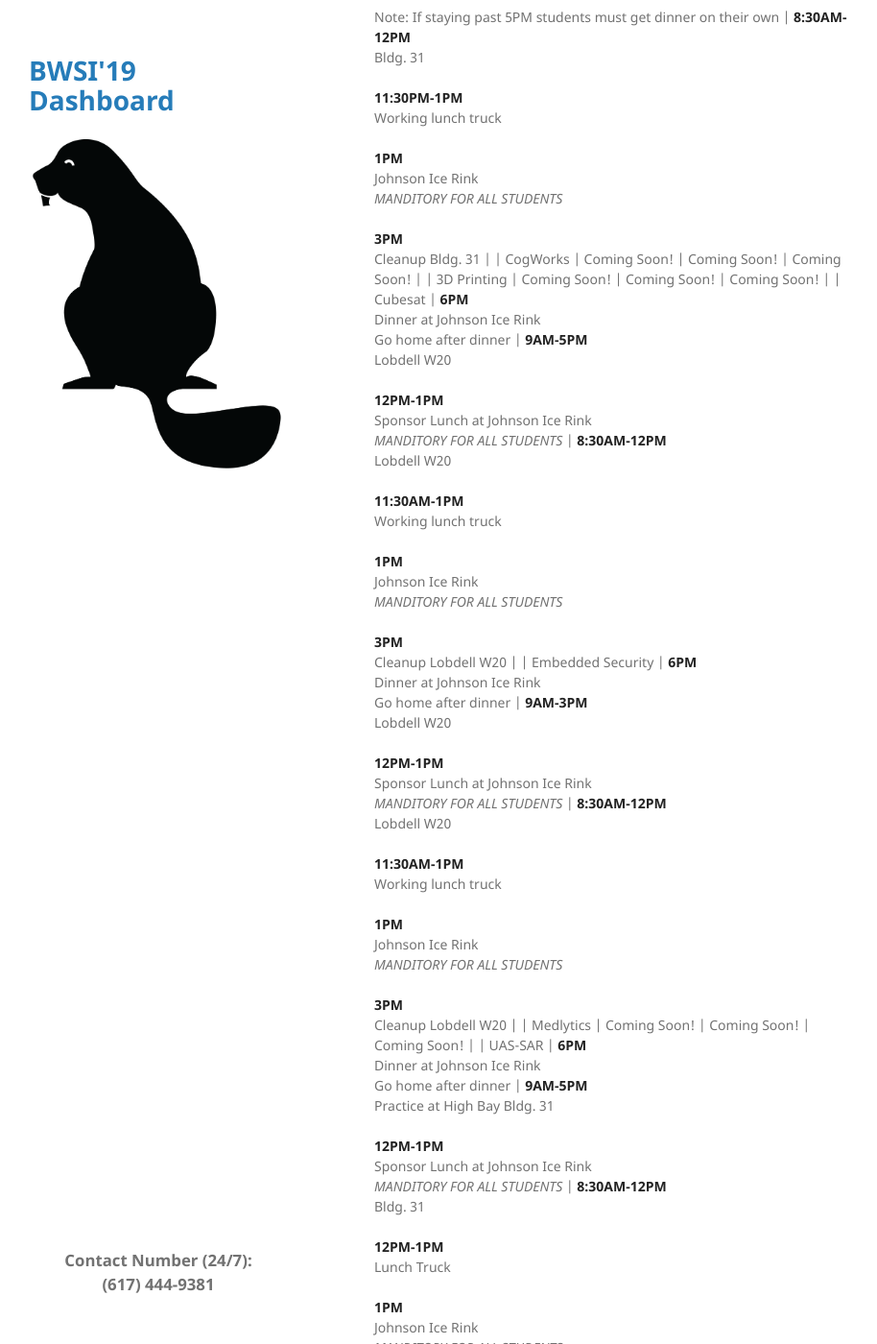
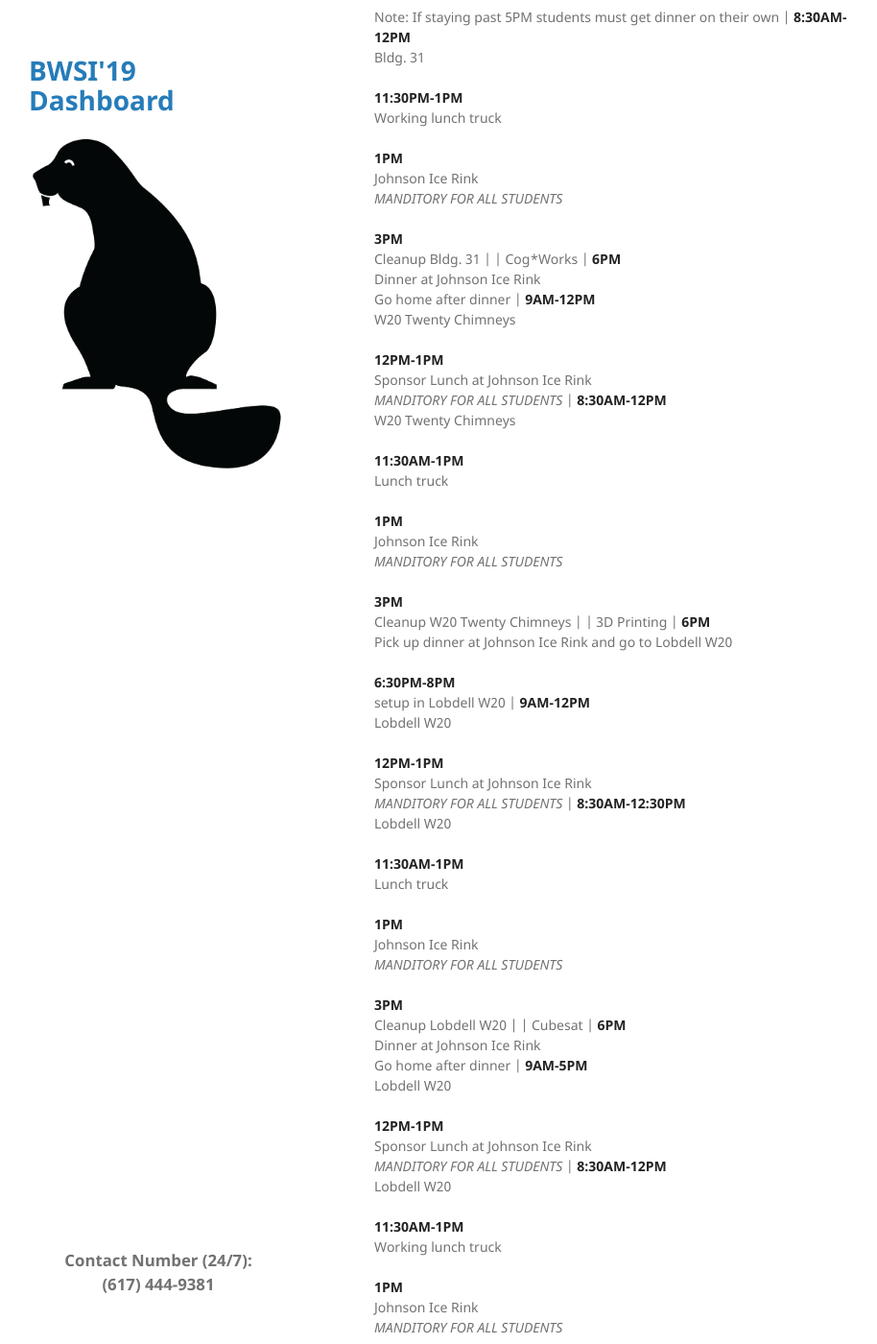
Before and after one commit to jggrimm/bwsi-dashboard, a Jekyll site: the page built from index.md, in a window 1280 px wide and 1400 px high, scrolled down 1149 px. Shown: the whole window at 96% size, without its empty margins (180-1094 px from the left). Built offline with Jekyll 4.4.1, drawn with Linux system fonts in a browser that asks for light colours; the repository's description, which GitHub fills in, is left out; some of the changed text lies outside the part shown.

Commit message:
Update index.md

```diff
--- a/index.md
+++ b/index.md
@@ -17,16 +17,15 @@ layout: default
 | ---------- | ------ | -------- | ------ |
 | Racecar | **6PM** <br/> Dinner at Johnson Ice Rink <br/><br/> **6:30PM-8PM** <br/> Setup track at Johnson Ice Rink <br/> *ALL STUDENTS MUST HELP!* | **9AM-8PM** <br/> Practice in Johnson Ice rink <br/><br/> **12PM-1PM** <br/> Sponsor Lunch at Johnson Ice Rink <br/> *MANDITORY FOR ALL STUDENTS* <br/><br/> Note: If staying past 5PM students must get dinner on their own | **8:30AM-12PM** <br/> Johnson Ice Rink <br/><br/> **12PM-1PM** <br/> Working lunch truck <br/><br/> **1PM** <br/> Johnson Ice Rink Final Race <br/><br/> **3PM** <br/> Cleanup Johnson Ice Rink |
 | UAV | **6PM** <br/> Pick up dinner at Johnson Ice Rink and go to Bldg. 31 class <br/><br/> **6:30PM-8PM** <br/> setup at MAC court – Johnson Athletic Center | **9AM-8PM** <br/> Practice at Bldg. 31 <br/><br/> **12PM-1PM** <br/> Sponsor Lunch at Johnson Ice Rink _MANDITORY FOR ALL STUDENTS_ <br/><br/> Note: If staying past 5PM students must get dinner on their own | **8:30AM-12PM** <br/> Bldg. 31 <br/><br/> **11:30PM-1PM** <br/> Working lunch truck <br/><br/> **1PM** <br/> Johnson Ice Rink <br/> _MANDITORY FOR ALL STUDENTS_ <br/><br/> **3PM** <br/> Cleanup Bldg. 31 |
-| CogWorks | Coming Soon! | Coming Soon! | Coming Soon! |
-| 3D Printing | Coming Soon! | Coming Soon! | Coming Soon! |
+| Cog\*Works | **6PM** <br/> Dinner at Johnson Ice Rink <br/> Go home after dinner | **9AM-12PM** <br/> W20 Twenty Chimneys <br/><br/> **12PM-1PM** <br/> Sponsor Lunch at Johnson Ice Rink <br/> _MANDITORY FOR ALL STUDENTS_ | **8:30AM-12PM** <br/> W20 Twenty Chimneys <br/><br/> **11:30AM-1PM** <br/> Lunch truck <br/><br/> **1PM** <br/> Johnson Ice Rink <br/> _MANDITORY FOR ALL STUDENTS_ <br/><br/> **3PM** <br/> Cleanup W20 Twenty Chimneys |
+| 3D Printing | **6PM** <br/> Pick up dinner at Johnson Ice Rink and go to Lobdell W20 <br/><br/> **6:30PM-8PM** <br/> setup in Lobdell W20 | **9AM-12PM** <br/> Lobdell W20 <br/><br/> **12PM-1PM** <br/> Sponsor Lunch at Johnson Ice Rink <br/> _MANDITORY FOR ALL STUDENTS_ | **8:30AM-12:30PM** <br/> Lobdell W20 <br/><br/> **11:30AM-1PM** <br/> Lunch truck <br/><br/> **1PM** <br/> Johnson Ice Rink <br/> _MANDITORY FOR ALL STUDENTS_ <br/><br/> **3PM** <br/> Cleanup Lobdell W20 |
 | Cubesat | **6PM** <br/> Dinner at Johnson Ice Rink <br/> Go home after dinner | **9AM-5PM** <br/> Lobdell W20 <br/><br/> **12PM-1PM** <br/> Sponsor Lunch at Johnson Ice Rink <br/> _MANDITORY FOR ALL STUDENTS_ | **8:30AM-12PM** <br/> Lobdell W20 <br/><br/> **11:30AM-1PM** <br/> Working lunch truck <br/><br/> **1PM** <br/> Johnson Ice Rink <br/> _MANDITORY FOR ALL STUDENTS_ <br/><br/> **3PM** <br/> Cleanup Lobdell W20 |
 | Embedded Security | **6PM** <br/> Dinner at Johnson Ice Rink <br/> Go home after dinner | **9AM-3PM** <br/> Lobdell W20 <br/><br/> **12PM-1PM** <br/> Sponsor Lunch at Johnson Ice Rink <br/> _MANDITORY FOR ALL STUDENTS_ | **8:30AM-12PM** <br/> Lobdell W20  <br/><br/> **11:30AM-1PM** <br/> Working lunch truck <br/><br/> **1PM** <br/> Johnson Ice Rink <br/> _MANDITORY FOR ALL STUDENTS_ <br/><br/> **3PM** <br/> Cleanup Lobdell W20 |
-| Medlytics | Coming Soon! | Coming Soon! | Coming Soon! |
+| Medlytics | **6PM** <br/> Pick up dinner at Johnson Ice Rink and go to Lobdell W20 <br/><br/> **6:30PM-8PM** <br/> setup in Lobdell W20 | **12PM-1PM** <br/> Sponsor Lunch at Johnson Ice Rink <br/> _MANDITORY FOR ALL STUDENTS_ | **8:30AM-12:30PM** <br/> Lobdell W20 <br/><br/> **11:30AM-1PM** <br/> Lunch truck <br/><br/> **1PM** <br/> Johnson Ice Rink <br/> _MANDITORY FOR ALL STUDENTS_ <br/><br/> **3PM** <br/> Cleanup Lobdell W20 |
 | UAS-SAR | **6PM** <br/> Dinner at Johnson Ice Rink <br/> Go home after dinner | **9AM-5PM** <br/> Practice at High Bay Bldg. 31 <br/><br/> **12PM-1PM** <br/> Sponsor Lunch at Johnson Ice Rink <br/> _MANDITORY FOR ALL STUDENTS_ | **8:30AM-12PM** <br/> Bldg. 31 <br/><br/> **12PM-1PM** <br/> Lunch Truck <br/><br/> **1PM** <br/> Johnson Ice Rink <br/> _MANDITORY FOR ALL STUDENTS_ <br/><br/> **3PM** <br/> Cleanup Bldg. 31 |
-| Assistive Tech | Coming Soon! | Coming Soon! | Coming Soon! |
-| Remote Sensing | Coming Soon! | Coming Soon! | Coming Soon! |
-| Racecar (Middle School) | Coming Soon! | Coming Soon! | Coming Soon! |
-
+| Assistive Technology | **6PM** <br/> Dinner at Johnson Ice Rink <br/> Go home after dinner | **9AM-5PM** <br/> Lobdell W20 <br/><br/> **12PM-1PM** <br/> Sponsor Lunch at Johnson Ice Rink <br/> _MANDITORY FOR ALL STUDENTS_ | **8:30AM-12PM** <br/> Lobdell W20 <br/><br/> **11:30AM-1PM** Lunch truck <br/><br> **1PM** <br/> Johnson Ice Rink <br/> _MANDITORY FOR ALL STUDENTS_ <br/><br/> **3PM** <br/> Cleanup Lobdell W20 |
+| Remote Sensing | **6PM**  <br/> Pick up dinner at Johnson Ice Rink and go to Lobdell W20 <br/><br/> **6:30PM-8PM** <br/> setup in Lobdell W20 | **9AM-5PM** <br/> Lobdell W20 <br/><br/> **12PM-1PM** <br/> Sponsor Lunch at Johnson Ice Rink <br/> _MANDITORY FOR ALL STUDENTS_ | **8:30AM-12:30PM** <br/> Lobdell W20 <br/><br/> **11:30AM-1PM** <br/> Working lunch truck <br/><br> **1PM** <br/> Johnson Ice Rink <br/> _MANDITORY FOR ALL STUDENTS_ <br/><br/> **3PM** <br/> Cleanup Lobdell W20 |
+| Racecar Middle School | **3:30PM** <br/> Go Home (No Friday Night) | **9AM-3:30PM** <br/> Johnson Ice Rink <br/><br/> **12PM-1PM** <br/> Sponsor Lunch at Johnson Ice Rink <br/> _MANDITORY FOR ALL STUDENTS_ | **8:30AM-12PM** <br/> Johnson Ice Rink <br/><br/> **12PM-1PM** <br/> Lunch truck <br/><br/> **1PM** <br/> Johnson Ice Rink Final Race <br/><br/> **3PM** <br/> Cleanup Johnson Ice Rink |
 
 # Student Course Links
 
```
